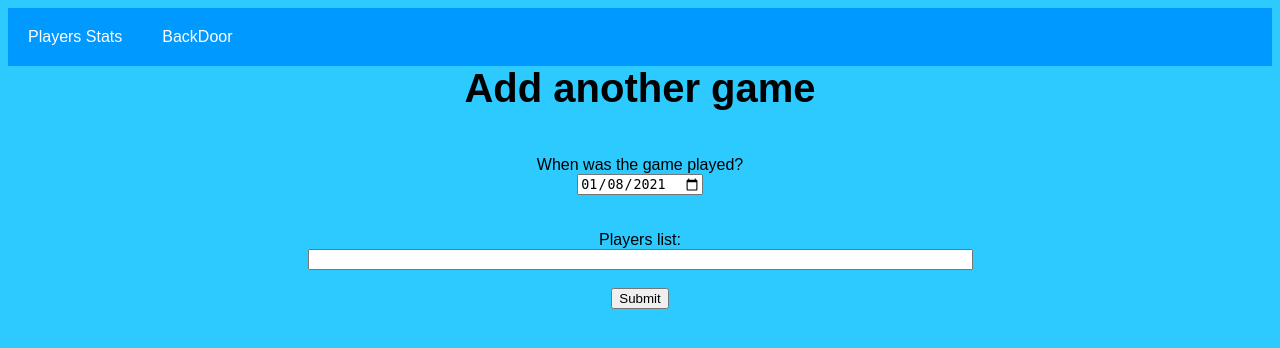
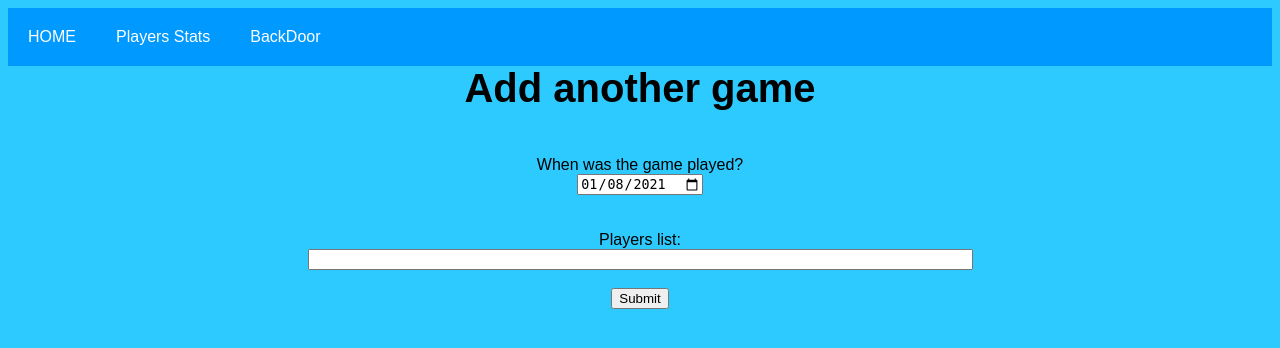
Before and after one commit to fabriziodea/fabproj2, a Python web app: template Application/templates/AddGame.html in a window 1280 px wide. Shown: the top 348 px of the page. Run offline with Jinja, Linux system fonts and the light colour scheme; the template is opened without the code that fills it, so the values that code supplies are empty.

Commit message:
FAB-39 #DONE html style done

```diff
--- a/Application/templates/AddGame.html
+++ b/Application/templates/AddGame.html
@@ -64,7 +64,8 @@ body {
 </head>
 
 <ul>
-    <li><a class="active" href="{{url_for('mostcaps')}}">Players Stats</a></li>
+    <li><a class="active" href="{{url_for('home')}}">HOME</a></li>
+    <li><a href="{{url_for('mostcaps')}}">Players Stats</a></li>
     <li><a href="{{url_for('backdoor')}}">BackDoor</a></li>
   </ul>
 
--- a/Application/templates/Backdoor.html
+++ b/Application/templates/Backdoor.html
@@ -57,9 +57,6 @@ tr:hover {background-color: #b3ffcc;}
 
 body {
   background-color: rgb(44, 202, 255);
-}
-
-
 }
 
 
--- a/Application/templates/EditGame.html
+++ b/Application/templates/EditGame.html
@@ -60,9 +60,6 @@ body {
 }
 
 
-}
-
-
 
     </style>
 </head>
--- a/Application/templates/MostCaps.html
+++ b/Application/templates/MostCaps.html
@@ -59,7 +59,6 @@ body {
   background-color: rgb(44, 202, 255);
 }
 
-}
     </style>
 </head>
 
--- a/Application/templates/PlayerPage.html
+++ b/Application/templates/PlayerPage.html
@@ -64,9 +64,6 @@ body {
   background-color: rgb(44, 202, 255);
 }
 
-
-}
-
     </style>
 </head>
 
--- a/Application/templates/WholetableS.html
+++ b/Application/templates/WholetableS.html
@@ -57,9 +57,6 @@ tr:hover {background-color: #b3ffcc;}
 
 body {
   background-color: rgb(44, 202, 255);
-}
-
-
 }
 
 
```
